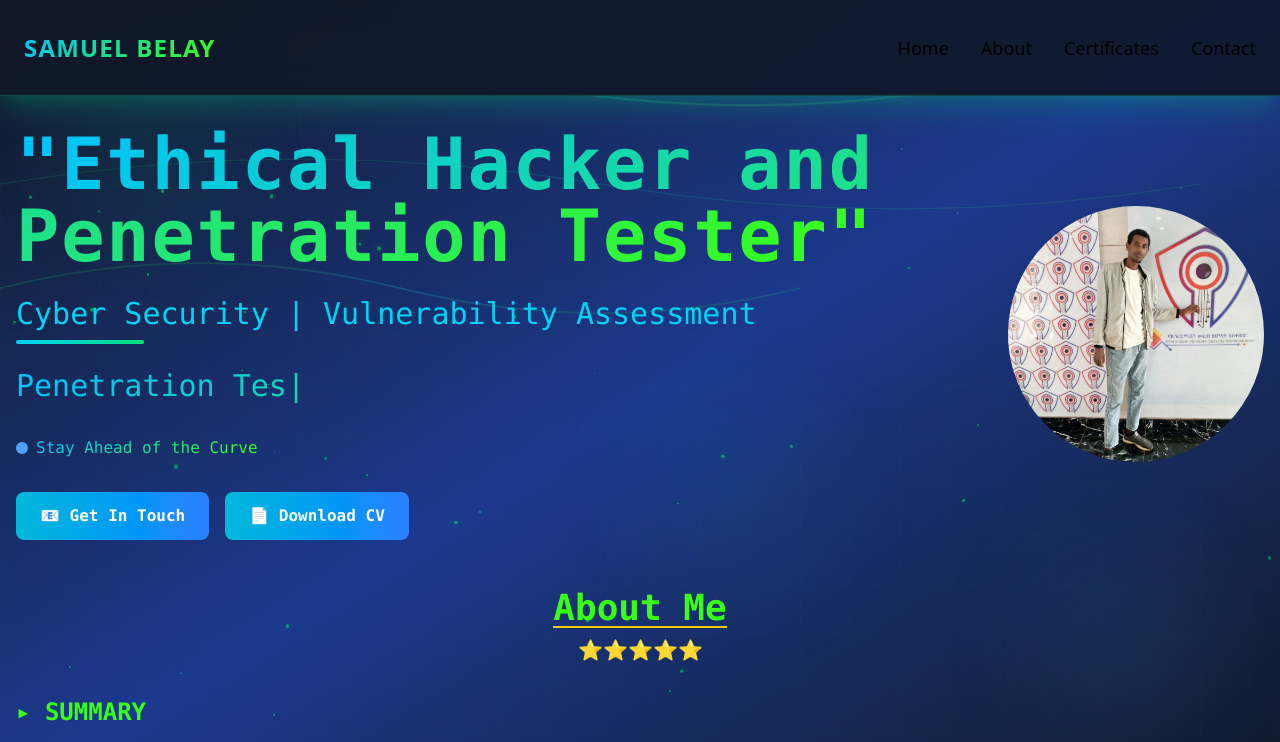
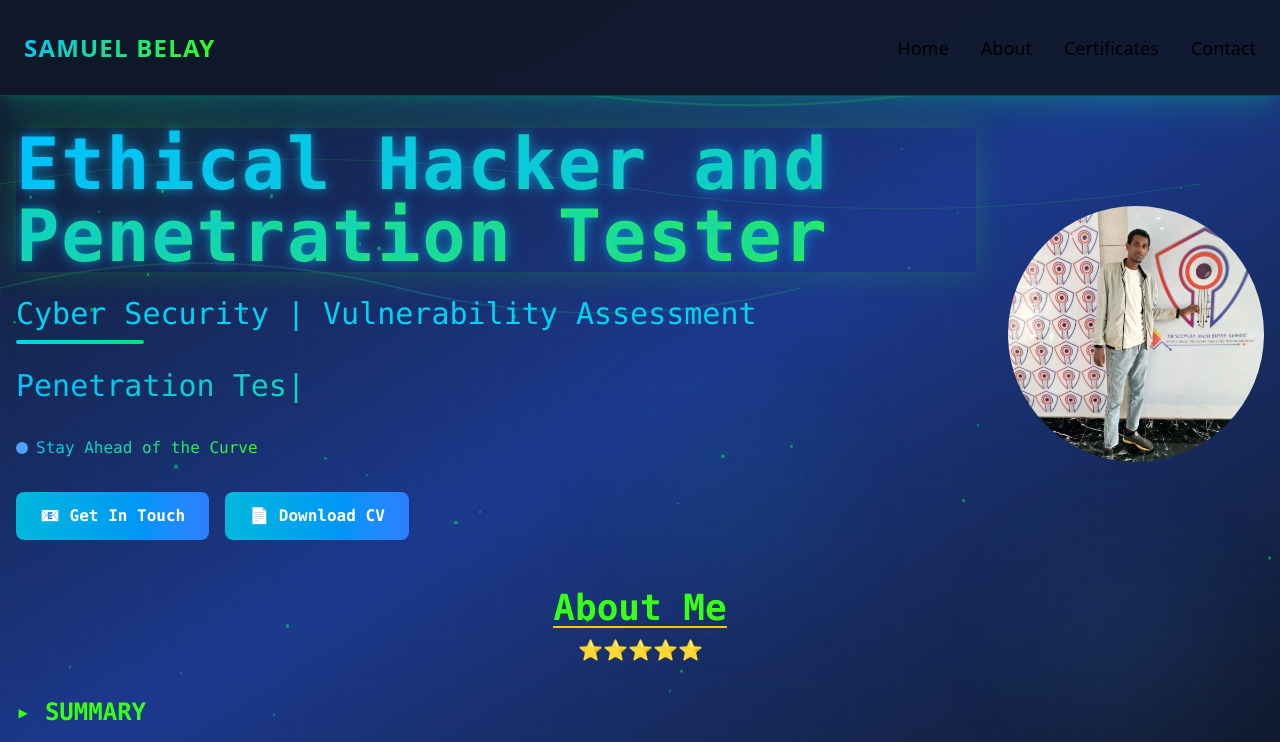
Before and after one commit to Anonimize4/mini-project-, a React (Vite) app: page / in a window 1280 px wide. Shown: the top 742 px of the page. Built offline with nearby package versions, Linux system fonts and the light colour scheme.

Commit message:
adding some of the text is done well

```diff
--- a/src/components/HomeSection.tsx
+++ b/src/components/HomeSection.tsx
@@ -53,9 +53,9 @@ const HomeSection = () => {
             initial={{ opacity: 0, y: -20 }}
             animate={{ opacity: 1, y: 0 }}
             transition={{ duration: 0.8, delay: 0.2 }}
-            className="text-5xl md:text-7xl font-bold mb-6 font-mono tracking-wide"
+            className="text-5xl md:text-7xl font-bold mb-6 font-mono tracking-wide glow-effect"
           >
-            <span className="gradient-text">"Ethical Hacker and Penetration Tester"</span>
+            <span className="gradient-text text-glow-cyan">Ethical Hacker and Penetration Tester</span>
           </motion.h1>
 
           <motion.div
```
Also changed, not shown: 1 other file (tests, documents, lock files or other folders).
